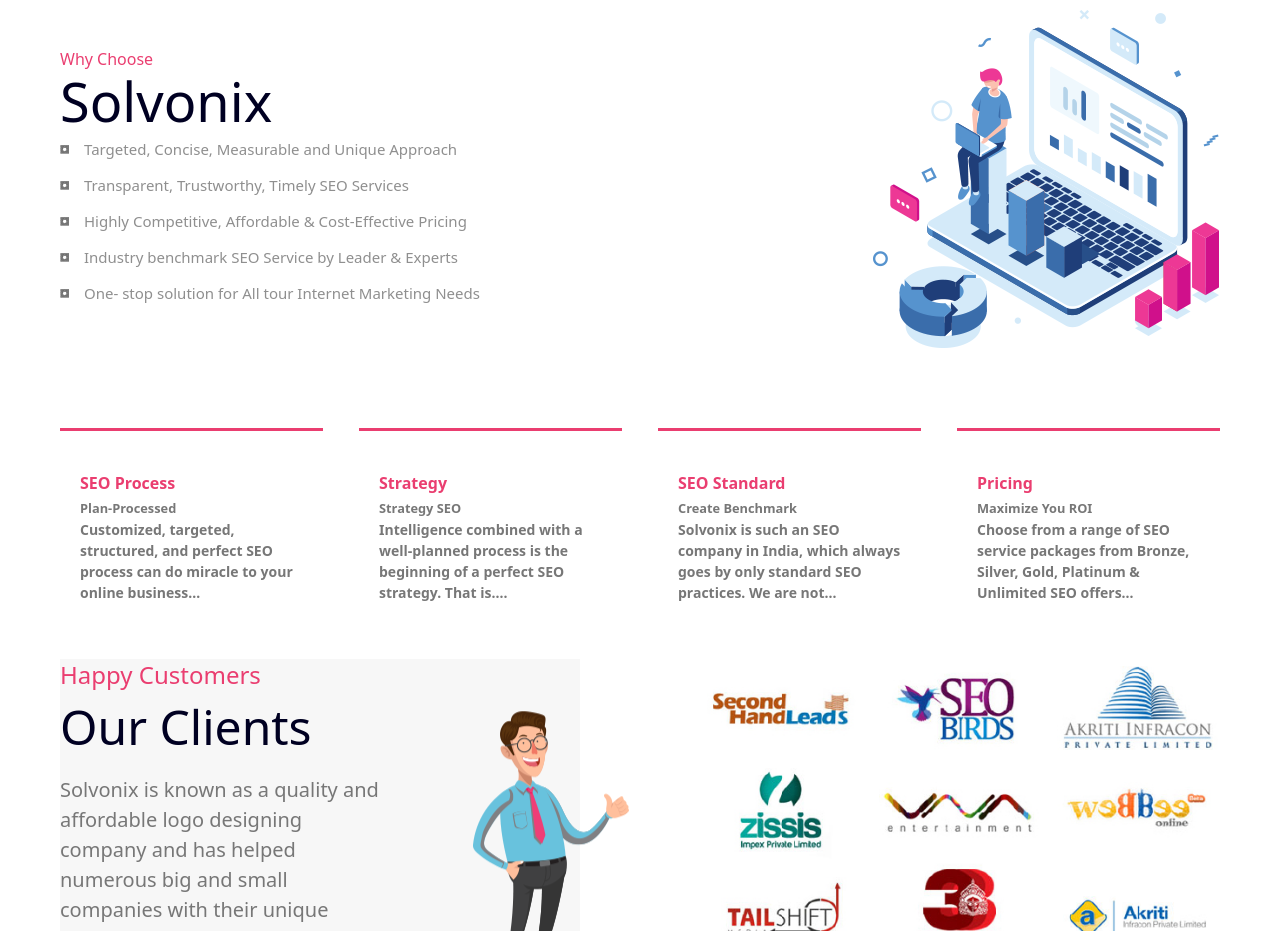
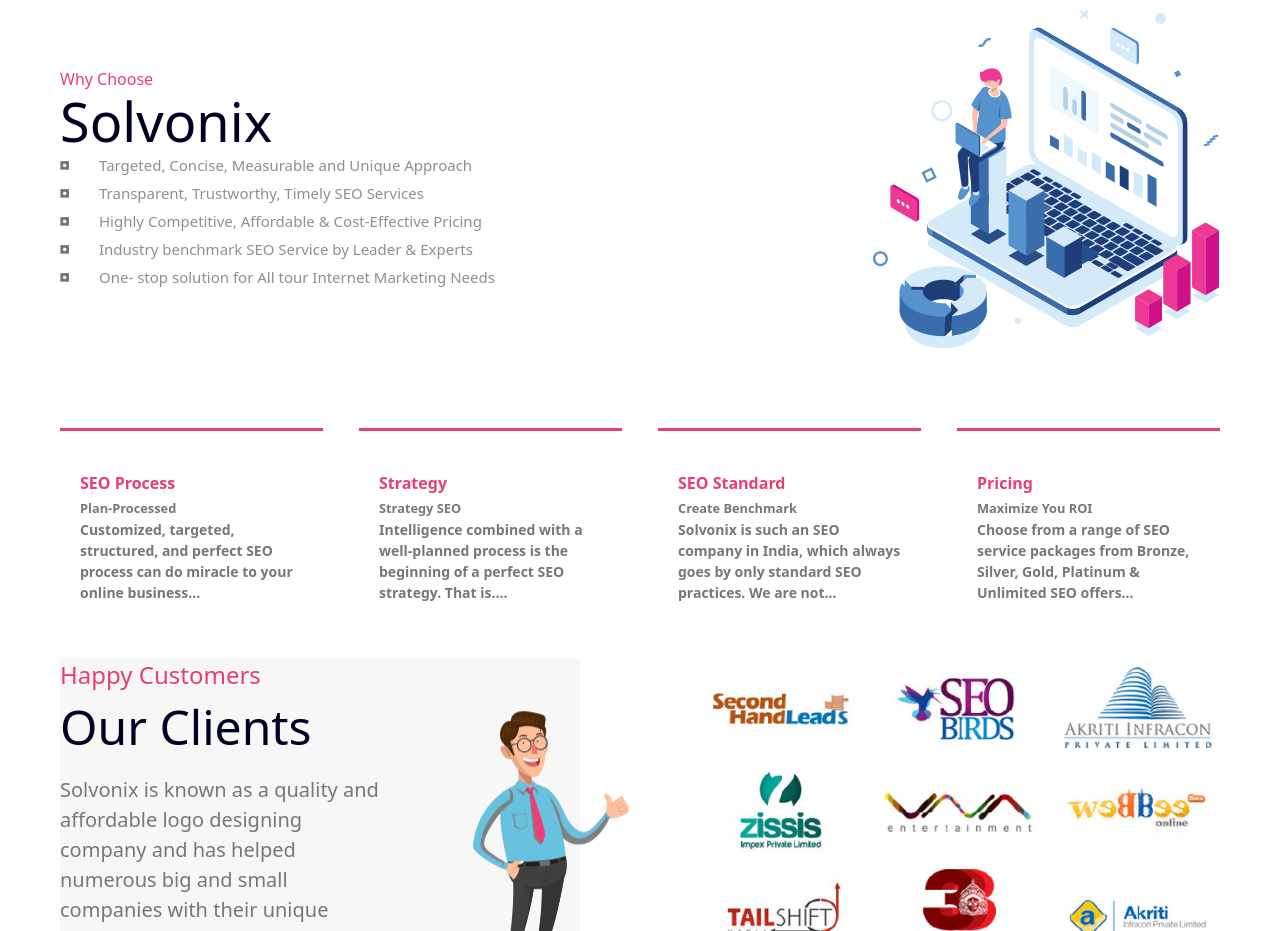
Before and after one commit to GopalSaini0407/solvonix-react, a React (Vite) app: page / in a window 1280 px wide. Shown: the part 3540-4471 px from the top of the page. Built offline with nearby package versions, Linux system fonts and the light colour scheme.

Commit message:
some new change in ul list

```diff
--- a/src/components/SubComponent.jsx
+++ b/src/components/SubComponent.jsx
@@ -65,7 +65,7 @@
           {
             pageData.descriptionList && pageData.descriptionList.map((list,index)=>(
               <ul key={index} className='about-whychoose text-[#A0A0A0] leading-9 text-sm lg:text-[15px]'>
-              <li className="bg-[url(/images/choose_listicon.jpg)] bg-no-repeat pl-[39px] mb-[19px] leading-[28px]">{list}</li>
+              <li className="bg-[url(/images/choose_listicon.jpg)] bg-no-repeat pl-[39px] leading-[28px]">{list}</li>
           </ul>
             ))
           }
--- a/src/pages/Home.jsx
+++ b/src/pages/Home.jsx
@@ -206,12 +206,12 @@
          >
             <h5 className='text-[#EA3E70]'>Why Choose</h5>
             <h2 className='text-[#000022]  text-4xl lg:text-[54px] font-extralight'>Solvonix</h2>
-            <ul className="md:leading-[36px] leading-[20px] text-[#8F8F8F] text-[15px]">
-               <li className="bg-[url(/images/choose_listicon.jpg)] bg-no-repeat bg-left bg-postision top-[10px] flex lg:items-center pl-6">Targeted, Concise, Measurable and Unique Approach</li>
-               <li className="bg-[url(/images/choose_listicon.jpg)] bg-no-repeat bg-left bg-postision flex lg:items-center pl-6">Transparent, Trustworthy, Timely SEO Services</li>
-               <li className="bg-[url(/images/choose_listicon.jpg)] bg-no-repeat bg-left bg-postision flex lg:items-center pl-6">Highly Competitive, Affordable &amp; Cost-Effective Pricing</li>
-               <li className="bg-[url(/images/choose_listicon.jpg)] bg-no-repeat bg-left bg-postision flex lg:items-center pl-6">Industry benchmark SEO Service by Leader &amp; Experts</li>
-               <li className="bg-[url(/images/choose_listicon.jpg)] bg-no-repeat bg-left bg-postision flex lg:items-center pl-6">One- stop solution for All tour Internet Marketing Needs</li>
+            <ul className="md:leading-[36px] about-whychoose leading-[20px] text-[#8F8F8F] text-[15px]">
+               <li className="bg-[url(/images/choose_listicon.jpg)] bg-no-repeat pl-[39px] leading-[28px]">Targeted, Concise, Measurable and Unique Approach</li>
+               <li className="bg-[url(/images/choose_listicon.jpg)] bg-no-repeat pl-[39px] leading-[28px]">Transparent, Trustworthy, Timely SEO Services</li>
+               <li className="bg-[url(/images/choose_listicon.jpg)] bg-no-repeat pl-[39px] leading-[28px]">Highly Competitive, Affordable &amp; Cost-Effective Pricing</li>
+               <li className="bg-[url(/images/choose_listicon.jpg)] bg-no-repeat pl-[39px] leading-[28px]">Industry benchmark SEO Service by Leader &amp; Experts</li>
+               <li className="bg-[url(/images/choose_listicon.jpg)] bg-no-repeat pl-[39px] leading-[28px]">One- stop solution for All tour Internet Marketing Needs</li>
             </ul>
          </motion.div>
          <motion.div className='why-choose-right-box flex-1 flex lg:justify-end'
```
